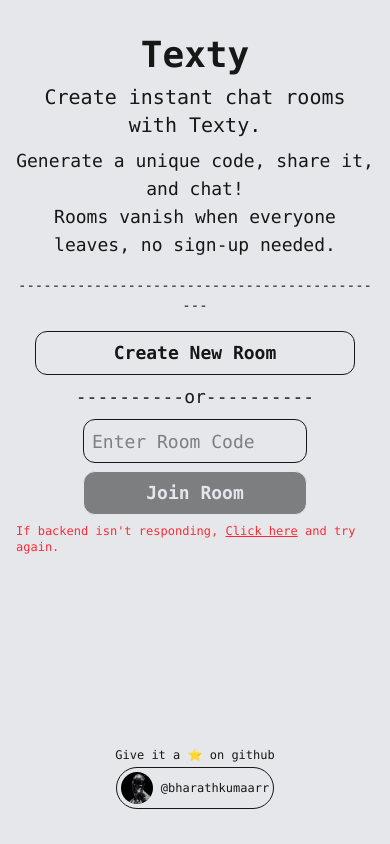
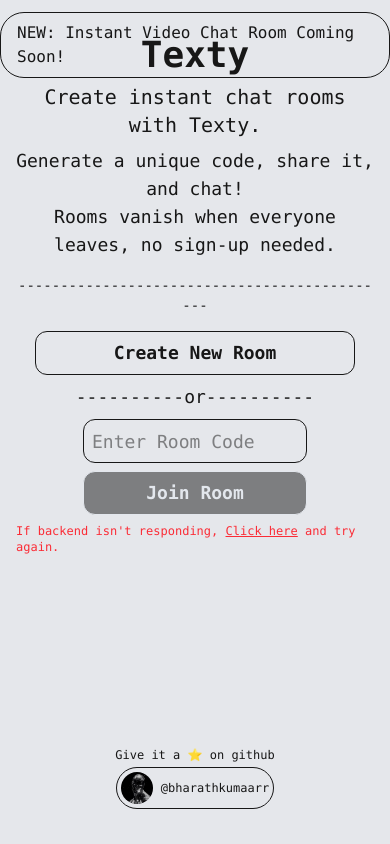
Before and after one commit to bharathkumaarr/Texty, a React (Vite) app in the folder texty-frontend/: page / in a window 390 px wide. Built offline with nearby package versions, Linux system fonts and the light colour scheme; no server answers.

Commit message:
coming soon notification added

```diff
--- a/texty-frontend/src/components/Landing.jsx
+++ b/texty-frontend/src/components/Landing.jsx
@@ -4,36 +4,37 @@ import { useState } from 'react'
 function Landing({onCreateRoom, onJoinRoom}) {
     const [roomCode, setRoomCode] = useState('')
   return (
-    <div className='font-mono min-h-screen flex flex-col items-center justify-center bg-gray-200 text-neutral-900 p-4'>
-        <h1 className='sm:text-6xl text-4xl font-bold mb-2 text-center'> Texty</h1>
+    <div className='font-mono min-h-screen flex flex-col items-center justify-center bg-gray-200 text-neutral-900 p-4 selection:bg-gray-400 select-none'>
+        <h1 className='sm:text-6xl text-4xl font-bold mb-2 text-cente'>Texty</h1>
         {/* <h6 className='text-lg'>------------------------------------------------------------</h6> */}
         <h1 className='sm:text-3xl text-xl mb-2 text-center'>Create instant chat rooms with Texty.</h1>
         <h1 className='text-lg sm:text-xl text-center'>Generate a unique code, share it, and chat!</h1>
         <h1 className='text-lg sm:text-xl mb-4 text-center'>Rooms vanish when everyone leaves, no sign-up needed.</h1>
-        <h6 className='text-sm sm:text-lg text-center'>---------------------------------------------</h6>
+        <h6 className='text-sm sm:text-lg text-center select-none'>---------------------------------------------</h6>
         <button
             onClick={onCreateRoom}
-            className='bg-gray-200 hover:bg-gray-300 h-11 w-full max-w-xs rounded-xl text-lg font-semibold mb-2 border border-neutral-900 mt-4 cursor-pointer'
+            className='bg-gray-200 hover:bg-gray-300 h-11 w-full max-w-xs rounded-xl text-lg font-semibold mb-2 border border-neutral-900 mt-4 cursor-pointer select-none'
         >
             Create New Room
         </button>
-        <h6 className='text-lg'>----------or----------</h6>
+        <h6 className='text-lg select-none'>----------or----------</h6>
         <div className='flex flex-col items-center'>
             <input
                 type="text"
                 placeholder='Enter Room Code'
                 value = {roomCode}
                 onChange={(e)=> setRoomCode(e.target.value.toUpperCase())}
-                className='p-2 text-neutral-900 border border-neutral-900 mt-2 rounded-xl mb-2 h-11 w-56 outline-none text-lg'
+                className='p-2 text-neutral-900 border border-neutral-900 mt-2 rounded-xl mb-2 h-11 w-56 outline-none text-lg select-none'
                 />
             <button onClick={()=>onJoinRoom(roomCode)}
                 disabled={!roomCode}
-                className='bg-neutral-900 hover:bg-neutral-800 h-11 w-56 rounded-xl border font-semibold disabled:opacity-50 text-slate-200 text-lg cursor-pointer'> Join Room
+                className='bg-neutral-900 hover:bg-neutral-800 h-11 w-56 rounded-xl border font-semibold disabled:opacity-50 text-slate-200 text-lg cursor-pointer select-none'> Join Room
             </button>
         </div>
-        <h6 className='text-xs mt-2 text-red-500'>If backend isn't responding, <a href="https://texty-hdnc.onrender.com" target='_blank' className='underline'>Click here</a> and try again.</h6>
+        <h6 className='select-none text-xs mt-2 text-red-500'>If backend isn't responding, <a href="https://texty-hdnc.onrender.com" target='_blank' className='underline'>Click here</a> and try again.</h6>
+        <h3 className='absolute top-3 border p-2 rounded-3xl pl-4 pr-4'>NEW: Instant Video Chat Room Coming Soon!</h3>
 
-        <div className='flex flex-col items-center mt-48 text-xs text-neutral-900'>
+        <div className='flex flex-col items-center mt-48 text-xs text-neutral-900 select-none'>
             <h1>Give it a ⭐️ on github</h1>
             <a href="https://github.com/bharathkumaarr/Texty" className='flex border rounded-full p-1 items-center hover:scale-102 border-neutral-900 transition-transform duration-300 ease-in-out hover:bg-gray-300 mt-1' target='_blank'>
                 <img className='h-8 mr-2 rounded-full' src="/bharathkumaarr-github.jpeg" alt=""/>
```
